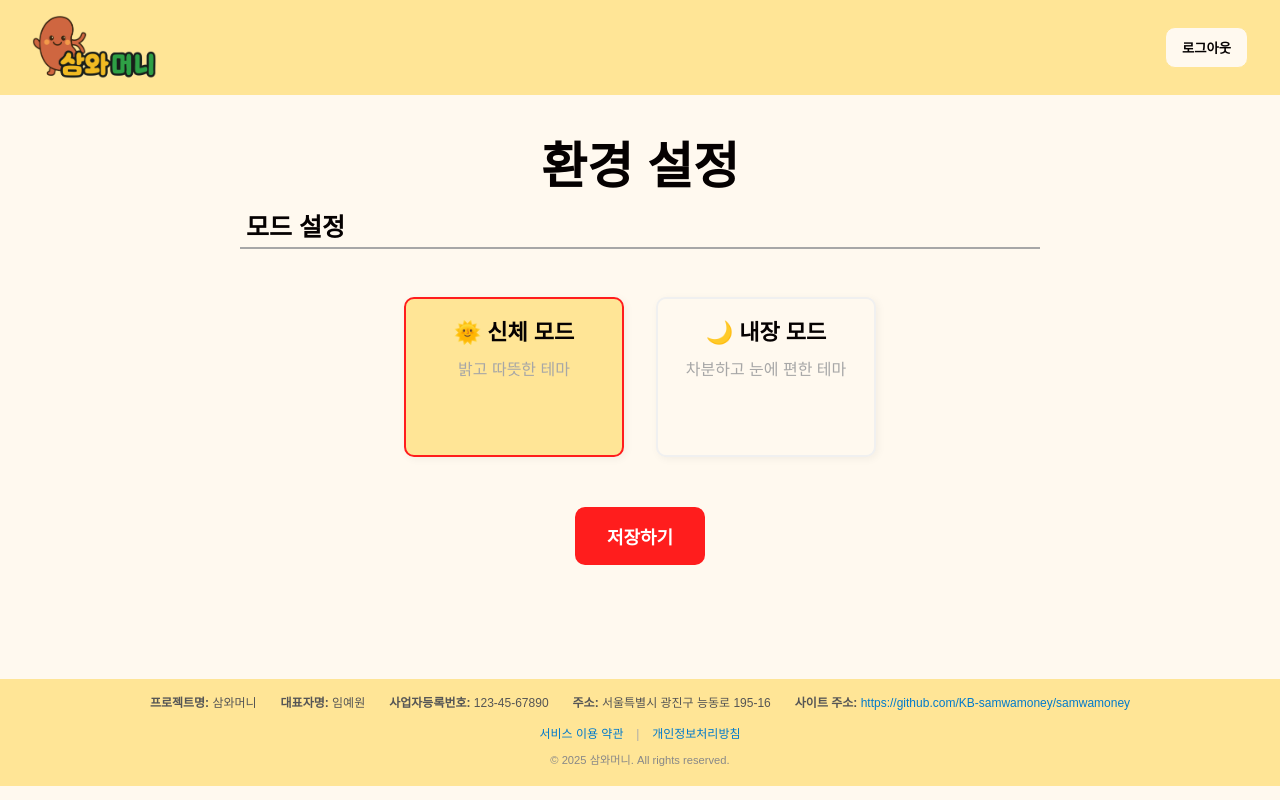
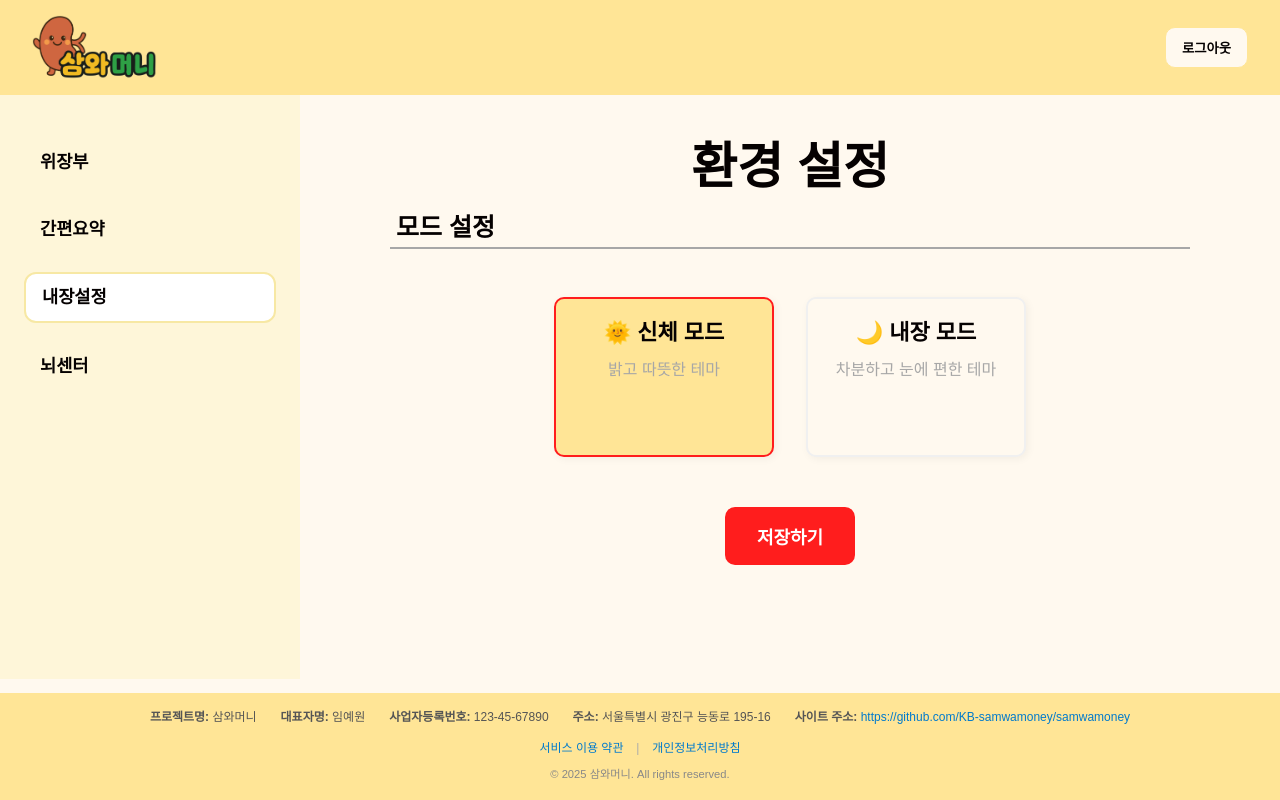
Before and after one commit to KB-samwamoney/samwamoney, a Vue app in the folder samwa-money/: page /setting in a window 1280 px wide. Built offline with nearby package versions, Linux system fonts and the light colour scheme; sample sign-in values are in the browser's storage; a web font is replaced by a local one; what v-calendar would draw is missing.

Commit message:
setting and payment ment

```diff
--- a/samwa-money/src/App.vue
+++ b/samwa-money/src/App.vue
@@ -2,14 +2,28 @@
 import Footer from './components/Common/Footer.vue'
 import Header from './components/Common/Header.vue'
 import { RouterView } from 'vue-router'
-import ToastNotification from './components/toast/ToastNotification.vue';
+import ToastNotification from './components/toast/ToastNotification.vue'
 </script>
 
 <template>
-  <Header />
-  <RouterView></RouterView>
-  <ToastNotification />
-  <Footer />
+  <div class="wrapper">
+    <Header />
+    <main class="content">
+      <RouterView />
+      <ToastNotification />
+    </main>
+    <Footer />
+  </div>
 </template>
 
-<style scoped></style>
+<style scoped>
+.wrapper {
+  min-height: 100vh;
+  display: flex;
+  flex-direction: column;
+}
+
+.content {
+  flex: 1;
+}
+</style>
--- a/samwa-money/src/assets/main.css
+++ b/samwa-money/src/assets/main.css
@@ -71,9 +71,11 @@
 }
 
 :root {
+  --white: #ffffff;
   --light-white: #fff9ef;
   --baby-pink: #ffeeee;
   --light-yellow: #ffe596;
+  --lighter-yellow: #fef6d9;
   --blue: #168eff;
   --green: #20a845;
   --brown: #c85a37;
@@ -122,3 +124,9 @@ img {
   margin: 0 auto;
   padding: 0;
 }
+
+.wrapper {
+  min-height: 100vh;
+  display: flex;
+  flex-direction: column;
+}
--- a/samwa-money/src/components/main/calendar/CalendarHeader.vue
+++ b/samwa-money/src/components/main/calendar/CalendarHeader.vue
@@ -2,28 +2,25 @@
   <div class="calendar-header">
     <!-- 왼쪽 버튼 영역 -->
     <div class="left">
-      <button
-        :class="{ active: currentMode === 'calendar' }"
-        @click="setMode('calendar')"
-      >
+      <button :class="{ active: currentMode === 'calendar' }" @click="setMode('calendar')">
         달력
       </button>
-      <button
-        :class="{ active: currentMode === 'monthly' }"
-        @click="setMode('monthly')"
-      >
+      <button :class="{ active: currentMode === 'monthly' }" @click="setMode('monthly')">
         월별
       </button>
     </div>
 
     <!-- 오른쪽 멘트 영역 -->
     <div class="right">
-      <p class="summary-ment">{{ summaryMent() }}</p>
+      <div class="summary-ment">
+        <PaymentAnalyze />
+      </div>
     </div>
   </div>
 </template>
 
 <script setup>
+import PaymentAnalyze from '@/components/main/ment/PaymentAnalyze.vue'
 const { currentMode } = defineProps(['currentMode'])
 
 const emit = defineEmits(['updateMode'])
@@ -33,7 +30,7 @@ const setMode = (mode) => {
 }
 
 const summaryMent = () => {
-  return "이번 달은 수입이 지출보다 많아요! 💰"
+  return '이번 달은 수입이 지출보다 많아요! 💰'
 }
 </script>
 
--- a/samwa-money/src/components/main/ment/PaymentAnalyze.vue
+++ b/samwa-money/src/components/main/ment/PaymentAnalyze.vue
@@ -0,0 +1,57 @@
+<script setup>
+import KidneyImg from '@/assets/img/콩팥이.png'
+import SadKidneyImg from '@/assets/img/슬픈콩팥이.png'
+import { useAuthStore } from '@/stores/authStore.js'
+
+const authStore = useAuthStore()
+
+console.log(authStore.user.expense_limit)
+</script>
+
+<template>
+  <div class="container">
+    <p class="speech-bubble">멘트 띄울거에요~~~~</p>
+    <img :src="KidneyImg" alt="콩팥" class="kidney" />
+    <img :src="SadKidneyImg" alt="콩팥" class="sad-kidney" />
+  </div>
+</template>
+
+<style scoped>
+.container {
+  display: flex;
+  justify-content: end;
+  align-items: center;
+  gap: var(--space-m);
+}
+
+.kidney {
+  width: 5%;
+}
+
+.sad-kidney {
+  width: 6%;
+}
+
+.speech-bubble {
+  position: relative;
+  background-color: var(--light-yellow);
+  padding: 12px 16px;
+  border-radius: 16px;
+  max-width: 200px;
+  font-size: 0.95rem;
+  line-height: 1.4;
+  color: var(--black);
+  box-shadow: 0 2px 6px rgba(0, 0, 0, 0.15);
+}
+
+.speech-bubble::before {
+  content: '';
+  position: absolute;
+  right: -10px;
+  top: 50%;
+  transform: translateY(-50%);
+  border-width: 8px 0 8px 10px;
+  border-style: solid;
+  border-color: transparent transparent transparent var(--light-yellow);
+}
+</style>
--- a/samwa-money/src/components/sidebar/SideBar.vue
+++ b/samwa-money/src/components/sidebar/SideBar.vue
@@ -28,7 +28,7 @@ const route = useRoute()
   width: 100%;
   height: 100%;
   padding: 1.5rem;
-  background-color: #fefaf2;
+  background-color: var(--lighter-yellow);
   font-weight: bold;
 }
 
--- a/samwa-money/src/stores/settingStore.js
+++ b/samwa-money/src/stores/settingStore.js
@@ -2,14 +2,18 @@ import { ref, watch } from 'vue'
 import { defineStore } from 'pinia'
 
 export const useSettingStore = defineStore('setting', () => {
-  const mode = ref('light')
+  // 저장된 값이 있으면 그걸로, 없으면 'light'
+  const savedMode = localStorage.getItem('mode') || 'light'
+  const mode = ref(savedMode)
 
   const applyTheme = () => {
     const root = document.documentElement
     if (mode.value === 'dark') {
+      root.style.setProperty('--white', '#a7a7a7')
       root.style.setProperty('--light-white', '#121212') // 더 어두운 배경색
       root.style.setProperty('--baby-pink', '#2c2022') // 어두운 핑크 계열
       root.style.setProperty('--light-yellow', '#ffb300') // 어두워진 노란색
+      root.style.setProperty('--lighter-yellow', '#121212') // 따뜻한 어두운 노란색
       root.style.setProperty('--blue', '#2979ca') // 어두운 파란색
       root.style.setProperty('--green', '#2a9d57') // 어두운 초록색
       root.style.setProperty('--brown', '#8b4f3d') // 어두운 갈색
@@ -18,9 +22,11 @@ export const useSettingStore = defineStore('setting', () => {
       root.style.setProperty('--dark-gray', '#555555') // 어두운 진한 회색
       root.style.setProperty('--black', '#ffffff') // 다크모드의 글자색
     } else {
+      root.style.setProperty('--white', '#ffffff')
       root.style.setProperty('--light-white', '#fff9ef')
       root.style.setProperty('--baby-pink', '#ffeeee')
       root.style.setProperty('--light-yellow', '#ffe596')
+      root.style.setProperty('--lighter-yellow', '#fef6d9')
       root.style.setProperty('--blue', '#168eff')
       root.style.setProperty('--green', '#20a845')
       root.style.setProperty('--brown', '#c85a37')
@@ -31,8 +37,15 @@ export const useSettingStore = defineStore('setting', () => {
     }
   }
 
-  // 모드가 바뀔 때 자동 반영되게
-  watch(mode, applyTheme, { immediate: true })
+  // 모드가 바뀔 때마다 테마 적용 + 로컬스토리지에 저장
+  watch(
+    mode,
+    (newMode) => {
+      applyTheme()
+      localStorage.setItem('mode', newMode)
+    },
+    { immediate: true },
+  )
 
   return { mode, applyTheme }
 })
--- a/samwa-money/src/views/MyPage.vue
+++ b/samwa-money/src/views/MyPage.vue
@@ -1,5 +1,6 @@
 <script setup>
 import LogoutPopup from '@/components/auth/LogoutPopup.vue'
+import SideBar from '@/components/sidebar/SideBar.vue'
 import { useAuthStore } from '@/stores/authStore'
 import { useRouter } from 'vue-router'
 import { ref } from 'vue'
@@ -43,6 +44,10 @@ const goToEdit = () => {
 </script>
 
 <template>
+  <div class="main-body">
+    <div class="side-bar">
+      <SideBar />
+    </div>
     <div class="container">
       <h1>뇌 센터</h1>
       <h2 class="section-title">뇌 정보</h2>
@@ -82,6 +87,7 @@ const goToEdit = () => {
         <button type="button" class="go-edit" @click="goToEdit">수정하기</button>
       </div>
     </div>
+  </div>
   <LogoutPopup
     v-if="showLogoutConfirm"
     message="정말로 로그아웃 하시겠습니까?"
@@ -91,6 +97,17 @@ const goToEdit = () => {
 </template>
 
 <style scoped>
+.main-body {
+  display: flex;
+  flex: 1;
+  background-color: var(--light-white);
+}
+
+.side-bar {
+  width: 300px;
+  background-color: var(--lighter-yellow);
+}
+
 .container {
   width: 100vh;
   min-height: 100vh;
--- a/samwa-money/src/views/Setting.vue
+++ b/samwa-money/src/views/Setting.vue
@@ -1,6 +1,7 @@
 <script setup>
 import { ref } from 'vue'
 import { useSettingStore } from '@/stores/settingStore'
+import SideBar from '@/components/sidebar/SideBar.vue'
 
 const settingStore = useSettingStore()
 const selectedMode = ref(settingStore.mode)
@@ -12,6 +13,10 @@ const saveMode = () => {
 </script>
 
 <template>
+  <div class="main-body">
+    <div class="side-bar">
+      <SideBar />
+    </div>
     <div class="container">
       <h1>환경 설정</h1>
       <h2 class="section-title">모드 설정</h2>
@@ -36,9 +41,21 @@ const saveMode = () => {
       </div>
       <button class="save-button" @click="saveMode">저장하기</button>
     </div>
+  </div>
 </template>
 
 <style scoped>
+.main-body {
+  display: flex;
+  flex: 1;
+  background-color: var(--light-white);
+}
+
+.side-bar {
+  width: 300px;
+  background-color: var(--lighter-yellow);
+}
+
 .container {
   width: 100vh;
   min-height: 65vh;
```
Also changed, not shown: samwa-money/db.json, 1 other file (tests, documents, lock files or other folders). Lines whose indentation alone changed are shown as unchanged.
